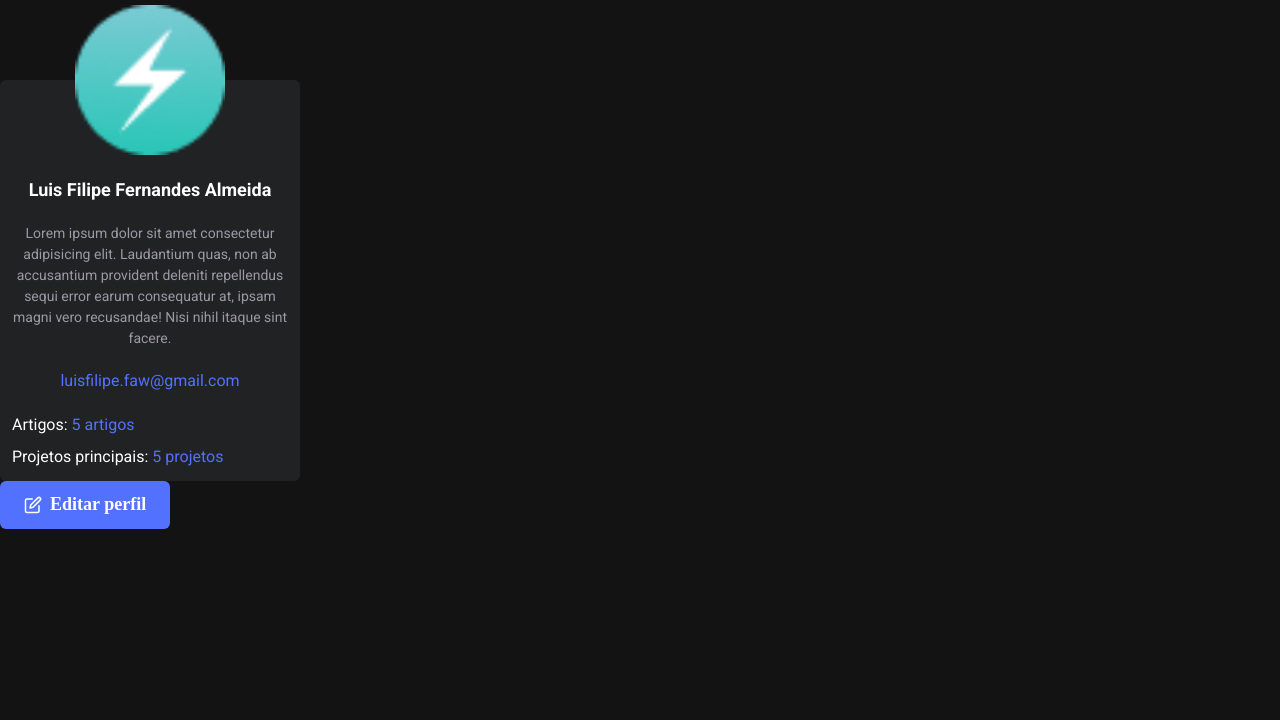
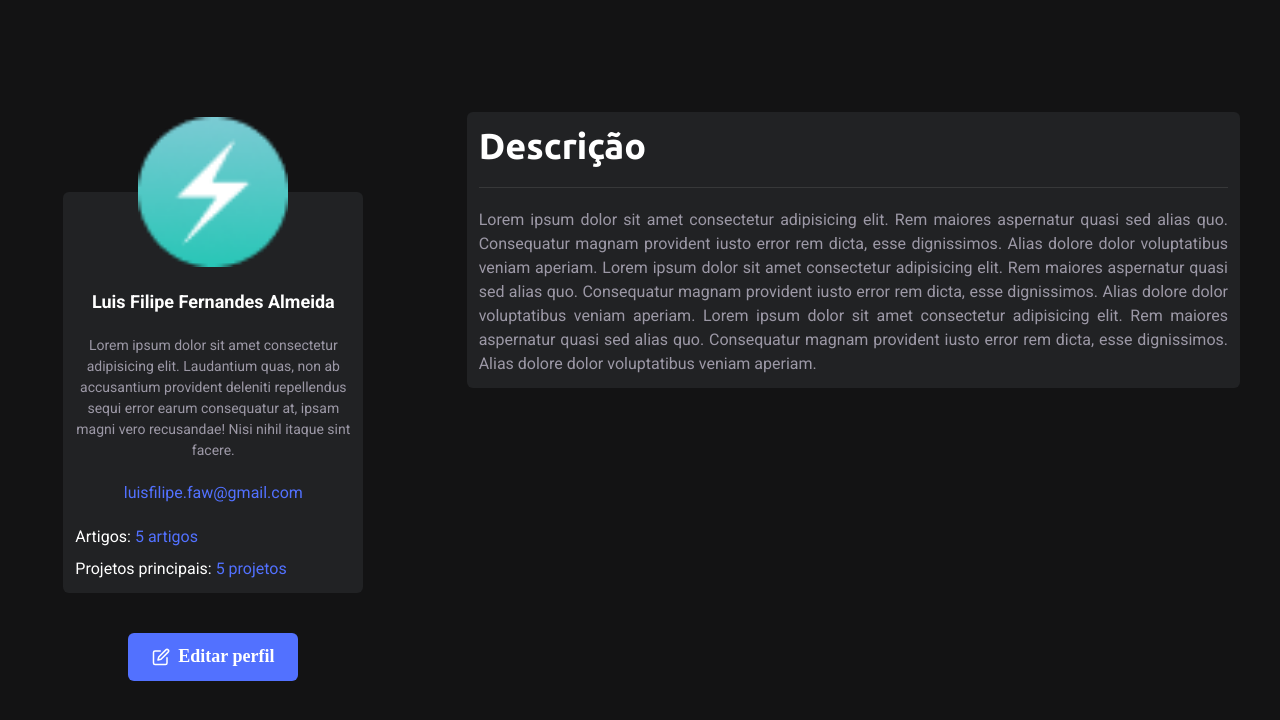
Before and after one commit to hackateam-exreact/frontend, a Next.js app: page /dev/profile/1 in a window 1280 px wide. Shown: the top 720 px of the page. Built offline with nearby package versions, Linux system fonts and the light colour scheme.

Commit message:
Create and start shaping grid for authenticated user profile page

```diff
--- a/src/pages/dev/profile/[userId].tsx
+++ b/src/pages/dev/profile/[userId].tsx
@@ -1,9 +1,12 @@
+import { Box, Grid, GridItem, VStack } from '@chakra-ui/react'
 import { IUser, ProfileSummary } from 'components/Profile/ProfileSummary'
 
+import { Container } from 'components/Container'
 import { EditProfileBtn } from 'components/Profile/EditProfileBtn'
 import { EditProfileModal } from 'components/Modal/EditProfileModal'
 import { EditProfileProvider } from 'contexts/EditProfileContext'
 import Head from 'next/head'
+import { ProfileDescription } from 'components/Profile/ProfileDescription'
 
 export default function ProfilePage() {
   const user: IUser = {
@@ -14,6 +17,8 @@ export default function ProfilePage() {
     location: 'Balneário Camboriú',
     contact: '42988860098',
     status: 'Open',
+    about:
+      'Lorem ipsum dolor sit amet consectetur adipisicing elit. Rem maiores aspernatur quasi sed alias quo. Consequatur magnam provident iusto error rem dicta, esse dignissimos. Alias dolore dolor voluptatibus veniam aperiam. Lorem ipsum dolor sit amet consectetur adipisicing elit. Rem maiores aspernatur quasi sed alias quo. Consequatur magnam provident iusto error rem dicta, esse dignissimos. Alias dolore dolor voluptatibus veniam aperiam. Lorem ipsum dolor sit amet consectetur adipisicing elit. Rem maiores aspernatur quasi sed alias quo. Consequatur magnam provident iusto error rem dicta, esse dignissimos. Alias dolore dolor voluptatibus veniam aperiam.',
     created_at: String(Date.now()),
     updated_at: String(Date.now())
   }
@@ -24,11 +29,29 @@ export default function ProfilePage() {
         <title>Luis Filipe | Devspot</title>
       </Head>
 
-      <ProfileSummary user={user} />
-      <EditProfileProvider>
-        <EditProfileBtn user={user} />
-        <EditProfileModal />
-      </EditProfileProvider>
+      <Box h="6rem" mb="1rem" />
+
+      <Container>
+        <Grid
+          templateColumns="repeat(3, 1fr)"
+          gap="5rem"
+          maxW="1200px"
+          mx="auto"
+        >
+          <GridItem>
+            <VStack align="center" spacing="10">
+              <ProfileSummary user={user} />
+              <EditProfileProvider>
+                <EditProfileBtn user={user} />
+                <EditProfileModal />
+              </EditProfileProvider>
+            </VStack>
+          </GridItem>
+          <GridItem colSpan={2}>
+            <ProfileDescription description={user.about} />
+          </GridItem>
+        </Grid>
+      </Container>
     </>
   )
 }
```
